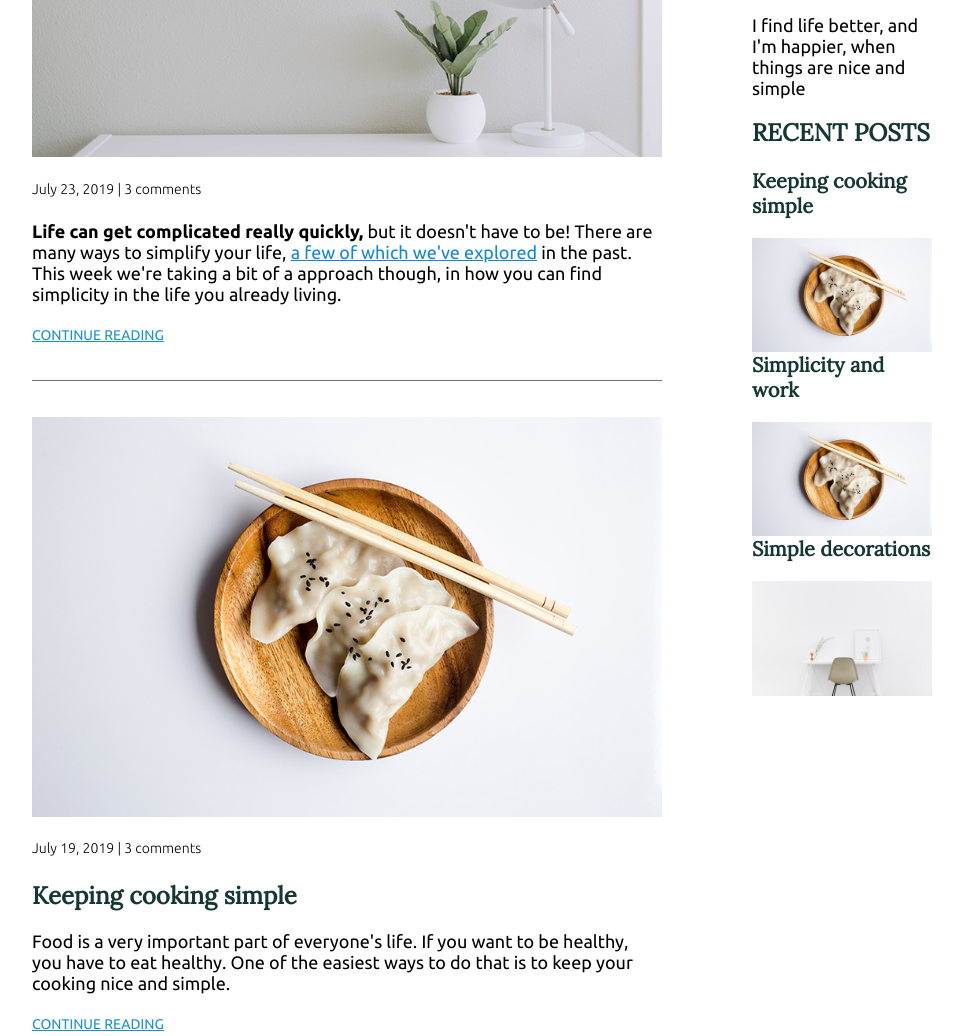
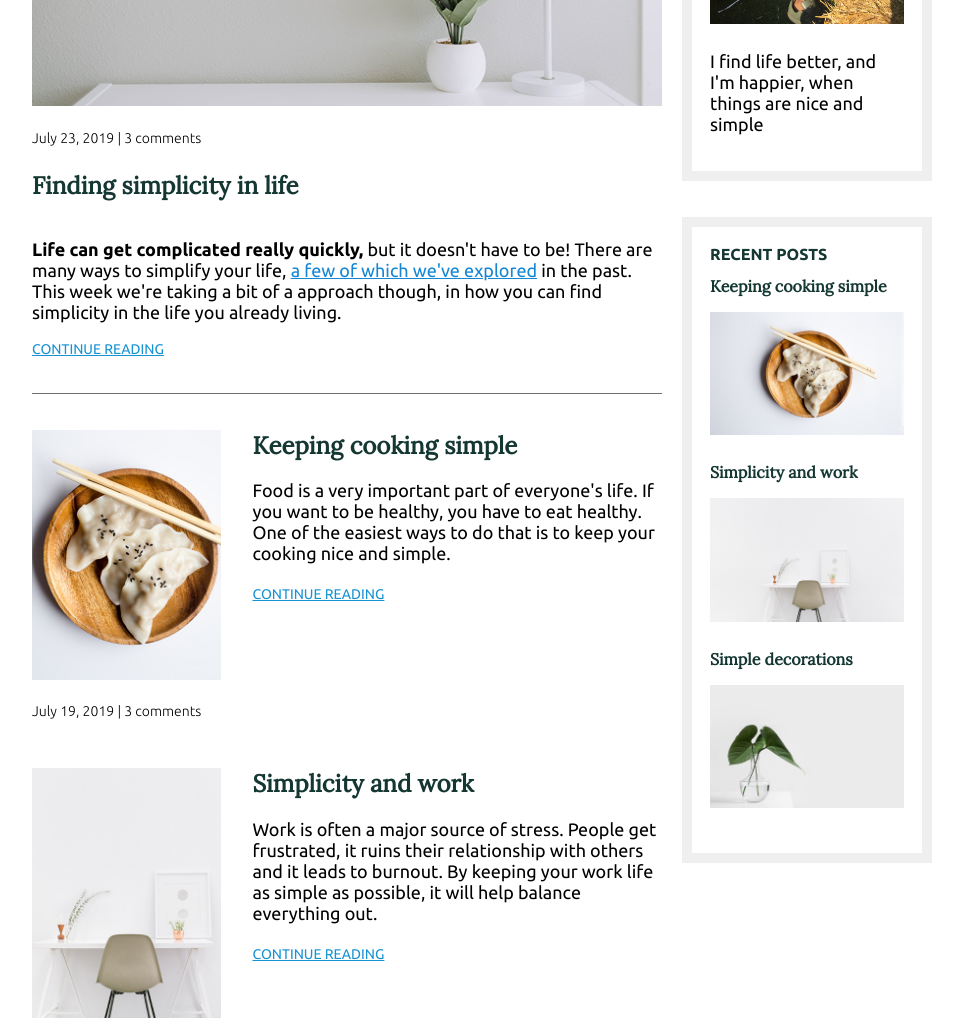
Before and after one commit to Renda02/mj-blog, a plain HTML site: page index.html in a window 1280 px wide. Shown: the part 423-1459 px from the top of the page, without its empty margins (158-1121 px from the left). Drawn offline with Linux system fonts and the light colour scheme.

Commit message:
Wrapping up the page

```diff
--- a/index.html
+++ b/index.html
@@ -96,12 +96,12 @@
                 </div>
                 <div class="widget-recent-post">
                     <h3 class="widget-recent-post-title">Simplicity and work</h3>
-                    <img src="images/food.jpeg" alt="a chair white chair at a white desk on a white wall"
+                    <img src="images/work.jpeg" alt="a chair white chair at a white desk on a white wall"
                         class="widget-image">
                 </div>
                 <div class="widget-recent-post">
                     <h3 class="widget-recent-post-title">Simple decorations</h3>
-                    <img src="images/work.jpeg" alt="a green plant in a clear, round vase with water in it"
+                    <img src="images/deco.jpeg" alt="a green plant in a clear, round vase with water in it"
                         class="widget-image">
                 </div>
             </div>
@@ -110,7 +110,7 @@
     </div>
 </div>
     <footer>
-        <p class="footer-text">Living the Simple Life </p>
+        <p class="footer-text"><strong>Living the Simple Life</strong> </p>
         <p class="footer-text">Copyright 2021</p>
     </footer>
 </body>
--- a/src/styles.css
+++ b/src/styles.css
@@ -123,7 +123,8 @@ header {
   }
 
   aside {
-    width: 20%;
+    width: 25%;
+    min-width: 250px;
   }
 }
 
@@ -172,7 +173,7 @@ nav a:focus {
 
 footer {
   background: #143774;
-  height: 30%;
+ padding: 2em;
   margin: 0 auto;
 }
 
@@ -197,3 +198,81 @@ footer {
 .article-recent-secondary {
   order: 1;
 }
+
+.article-recent .article-read-more{
+  margin-bottom: 3em;
+}
+
+
+@media (min-width: 675px) {
+.article-recent{
+ flex-direction: row;
+ justify-content: space-between;
+}
+
+.article-recent-main {
+  width: 65%;
+}
+
+.article-recent-secondary {
+  width: 30%;
+}
+
+.article-featured{
+  display: flex;
+  flex-direction: column;
+}
+
+.article-image {
+  order: -2;
+  min-height: 250px;
+  object-fit: cover;
+}
+
+.article-info {
+  order: -1;
+}
+
+  /* .article-recent-main{
+    margin-top: -3em;
+  }
+
+  .article-info{
+    text-align: right;
+  } */
+
+}
+
+/* Widget */
+
+.sidebar-widget{
+  border: 10px solid #efefef ;
+  margin-bottom: 2em;
+  padding: 1em;
+}
+
+.widget-image{
+  margin-bottom: 1.5em;
+}
+
+
+
+.widget-title,
+.widget-recent-post-title {
+    font-size: 1rem;
+}
+
+.widget-title{
+  font-size: 1rem;
+  font-weight: 700;
+  font-family: 'Ubuntu', sans-serif;
+}
+
+.widget-recent{
+  display: flex;
+  flex-direction: column;
+}
+
+.widget-image{
+  order: -1;
+}
```
